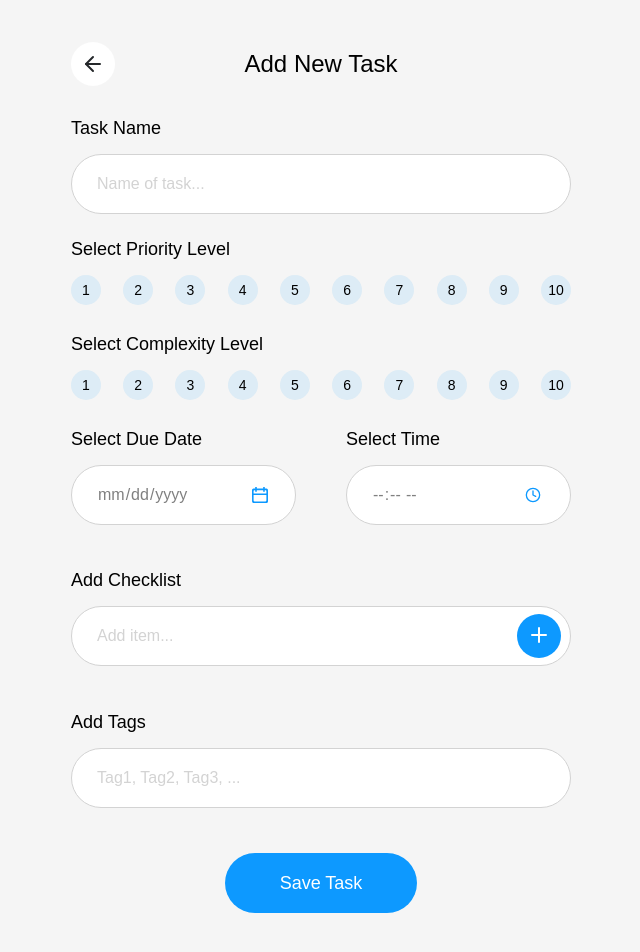
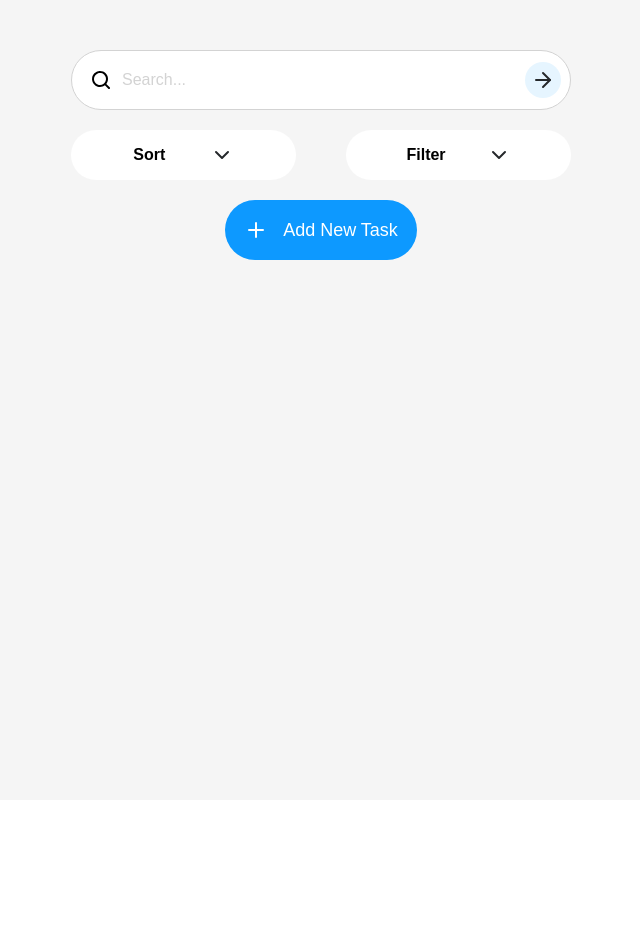
Before and after one commit to ImranHuhn/react_todo_app, a React (Vite) app: page / in a window 1280 px wide. Shown: the top 952 px of the page, without its empty margins (319-959 px from the left). After the commit the page ends 800 px from the top, so only its background shows below. Built offline with nearby package versions, Linux system fonts and the light colour scheme.

Commit message:
show and hide pages feature

```diff
--- a/src/App.jsx
+++ b/src/App.jsx
@@ -5,7 +5,7 @@ import TaskForm from "./components/TaskForm";
 
 import moment from "moment";
 class App extends React.Component {
-  state = { taskList: [] };
+  state = { taskList: [], showHome: true, showAdd: false };
 
   getTask = (task) => {
     const newTaskList = [...this.state.taskList, ...[task]];
@@ -26,27 +26,58 @@ class App extends React.Component {
   };
 
   handleData = (data) => {
-    console.log("data", data)
-    this.setState({taskList: data})
-  }
+    console.log("data", data);
+    this.setState({ taskList: data });
+  };
 
   componentDidMount = () => {
-    const data = JSON.parse(localStorage.getItem("taskList")) || []
-    this.handleData(data)
-  }
+    const data = JSON.parse(localStorage.getItem("taskList")) || [];
+    this.handleData(data);
+  };
+
+  handleAddClick = () => {
+    console.log("show add");
+    this.setState({ showHome: false, showAdd: true });
+  };
+
+  handleBackClick = () => {
+    this.setState({ showHome: true, showAdd: false, showEdit: false });
+  };
+
+  handleEditClick = () => {
+    console.log("handleEditClick");
+    this.setState({ showHome: false, showEdit: true });
+  };
 
   render() {
     console.log(this.state.taskList);
     return (
-      <>
+      <div style={{ position: "relative" }}>
         <GlobalStyle />
-        <TaskForm getTask={this.getTask} title="Add New Task" />
-        <Home
-          taskList={this.state.taskList}
-          handleCheckClick={this.handleCheckClick}
-        />
-        {/* <TaskForm title="Edit Task" /> */}
-      </>
+        {this.state.showAdd && (
+          <TaskForm
+            getTask={this.getTask}
+            title="Add New Task"
+            backToHome={this.backToHome}
+            handleBackClick={this.handleBackClick}
+          />
+        )}
+        {this.state.showEdit && (
+          <TaskForm
+            title="Edit Task"
+            handleBackClick={this.handleBackClick}
+            taskList={this.state.taskList}
+          />
+        )}
+        {this.state.showHome && (
+          <Home
+            taskList={this.state.taskList}
+            handleCheckClick={this.handleCheckClick}
+            handleAddClick={this.handleAddClick}
+            handleEditClick={this.handleEditClick}
+          />
+        )}
+      </div>
     );
   }
 }
--- a/src/components/ButtonWide/index.jsx
+++ b/src/components/ButtonWide/index.jsx
@@ -7,7 +7,7 @@ export const ButtonWide = (props) => {
     plus: <PlusIcon width="24" height="24" style={{marginRight:"15px"}} />,
   };
   return (
-    <Button>
+    <Button onClick={props.handleClick}>
       {iconObj[props.icon]}
       <h2>{props.text}</h2>
     </Button>
--- a/src/components/CardItem/index.jsx
+++ b/src/components/CardItem/index.jsx
@@ -26,11 +26,13 @@ export const CardItem = (props) => {
   }
 
   const handleCardClick = () => {
-    console.log("clicked card");
+    console.log("clicked card and show task details");
+    // show task details
   };
   const handleEditClick = (e) => {
     e.stopPropagation();
-    console.log("clicked edit");
+    // console.log("clicked edit");
+    props.handleEditClick()
   };
   const handleCheckClick = (e) => {
     e.stopPropagation();
@@ -141,9 +143,6 @@ export const CardItem = (props) => {
                       props.item.dueDate + " " + props.item.dueTime,
                       "YYYY-MM-DD HH:mm"
                     ).format("MMMM Do YYYY, h:mm A")}{" "}
-                  {props.item.dueDate &&
-                    props.item.dueTime &&
-                    "(" + moment(props.item.dueDate).fromNow() + ")"}
                 </span>
               </h4>
             </div>
--- a/src/components/Home/index.jsx
+++ b/src/components/Home/index.jsx
@@ -7,6 +7,9 @@ import { ButtonWide } from "../ButtonWide";
 import { MagnifyIcon, ArrowIcon } from "../IconComponent";
 
 class Home extends React.Component {
+  handleAddClick = () => {
+    this.props.handleAddClick()
+  }
   render() {
     return (
       <div
@@ -74,11 +77,12 @@ class Home extends React.Component {
                 item={item}
                 key={item.id}
                 handleCheckClick={this.props.handleCheckClick}
+                handleEditClick={this.props.handleEditClick}
               />
             );
           })}
           <div style={{ margin: "10px auto 20px" }}>
-            <ButtonWide text="Add New Task" icon="plus" />
+            <ButtonWide text="Add New Task" icon="plus" handleClick={this.handleAddClick}/>
           </div>
         </div>
       </div>
--- a/src/components/TaskForm/TaskForm.styles.jsx
+++ b/src/components/TaskForm/TaskForm.styles.jsx
@@ -6,6 +6,8 @@ export const Container = styled.div`
   width: 100%;
   background-color: #f5f5f5;
   margin: 0 auto;
+  // position: absolute;
+  // z-index: 2;
 `;
 
 export const HeaderWrapper = styled.div`
--- a/src/components/TaskForm/index.jsx
+++ b/src/components/TaskForm/index.jsx
@@ -76,6 +76,10 @@ class TaskForm extends React.Component {
     this.setState({ checklist: newChecklist });
   };
 
+  handleBackClick = () => {
+    this.props.handleBackClick()
+  }
+
   handleSubmit = (e) => {
     e.preventDefault();
     const aTask = this.state;
@@ -91,6 +95,7 @@ class TaskForm extends React.Component {
       tags: [],
       isComplete: false,
     });
+    this.props.handleBackClick()
   };
 
   render() {
@@ -100,7 +105,7 @@ class TaskForm extends React.Component {
           <HeaderWrapper>
             <Header>
               <ArrowButtonWrapper>
-                <ArrowButton>
+                <ArrowButton onClick={this.handleBackClick}>
                   <ArrowIcon width="24" height="24" />
                 </ArrowButton>
               </ArrowButtonWrapper>
@@ -165,9 +170,6 @@ class TaskForm extends React.Component {
               </TagsWrapper>
               <SaveButtonWrapper>
                 <ButtonWide text="Save Task" />
-                {/* <SaveButton>
-                  <h2>Save Task</h2>
-                </SaveButton> */}
               </SaveButtonWrapper>
             </div>
           </HeaderWrapper>
```
Also changed, not shown: src/components/CheckList/CheckList.styles.jsx (+0 -44 lines).
